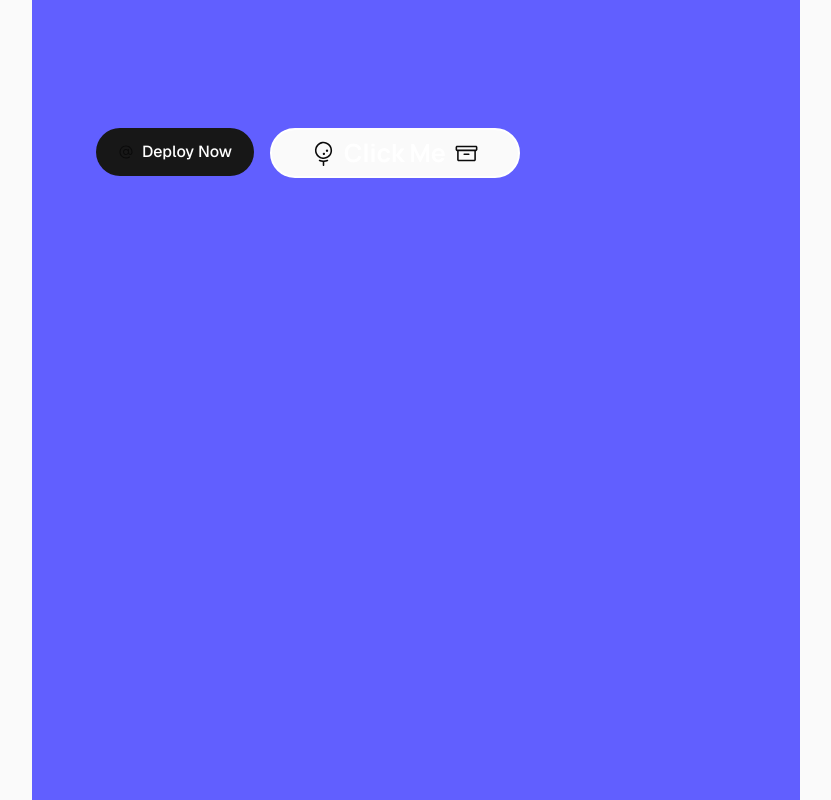
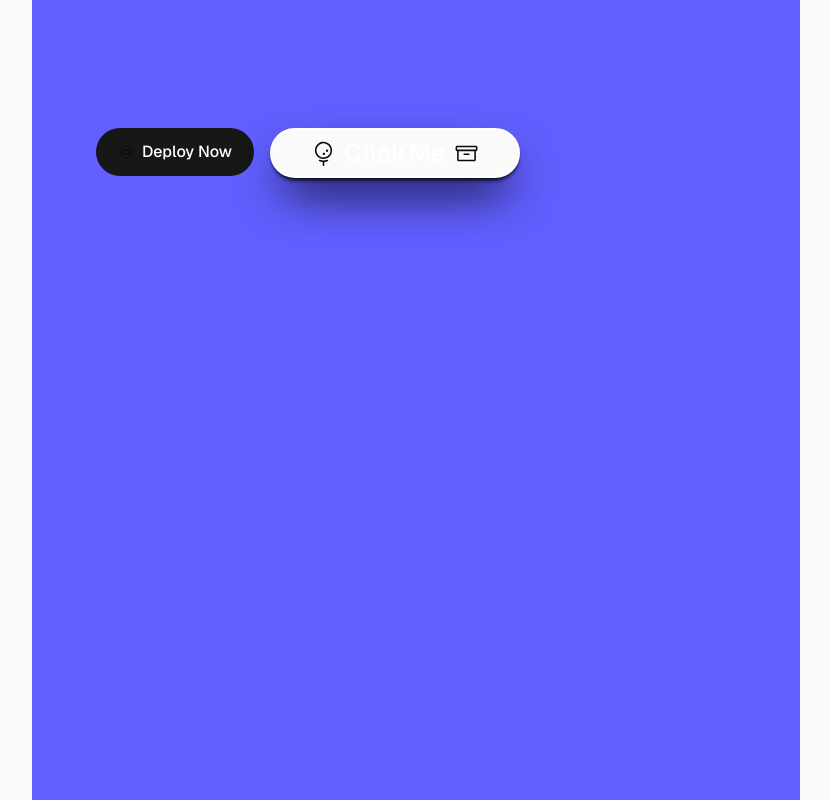
Before and after one commit to son-fr/Test-d-alternance-d-veloppeur-Front-end-Uxer, a Next.js app in the folder nextjs-dashboard/: page / in a window 1280 px wide. Shown: the whole page, without its empty margins (224-1055 px from the left). Built offline with nearby package versions, Linux system fonts and the light colour scheme; a web font is replaced by a local one.

Commit message:
[ADD] shadows effect

```diff
--- a/nextjs-dashboard/app/component/button.tsx
+++ b/nextjs-dashboard/app/component/button.tsx
@@ -3,6 +3,7 @@ import Get_position, {Item_position} from "@/app/props/get_position";
 import Draw_Icons, {Icons_name} from "@/app/props/get_icons";
 import Get_shape from "@/app/props/get_shape";
 import Get_Colors, {Colors_state} from "@/app/props/get_colors";
+import Get_shadow, {Shadows} from "@/app/props/get_shadow";
 import {inter, lusitana, manrope, space_grotesk, sora} from "@/app/ui/font"
 
 type Font_param = {
@@ -23,6 +24,7 @@ export type Button_props = {
     icons?: [left_icon?: Icons_name, right_icon?: Icons_name];
     text_size?: [left_icon?: number, font_size?: number, right_icon?: number];
     button_shape?: 'rectangle' | 'rounded' | 'feather';
+    shadow?: Shadows;
     border?: number;
 }
 
@@ -49,6 +51,7 @@ export type Button_props = {
  * @param {[left_icon?: Icons_name, right_icon?: Icons_name]} icons - The icons chose on the left or on the right of the button (chose between all the icons in /icons/ only need the name of the file). (default: ['none', 'none'])
  * @param {[left_icon?: number, font_size?: number, right_icon?: number]} text_size - The size of the text (in px), first value is the size of the left_icons, the second value is the size of the text, the third value is the size of the right_icon. (default: [15, 20, 15])
  * @param {'rectangle' | 'rounded' | 'feather'} button_shape - The shape of the button between 3 deiferente shape (rectangle, rounded, feather). (default: "rounded")
+ * @param {Shadows} shadow - Define the effect of the button. (default: 'none')
  * @param {number} border - The border of the button (in px). (default: 0)
  * @returns The button component.
  */
@@ -68,18 +71,19 @@ export default function Button({text, font_param = {
                                 position = "center_center",
                                 icons = ['none', 'none'],
                                 text_size = [15, 20, 15],
-                                button_shape = 'rounded', border = 0} : Button_props) {
+                                button_shape = 'rounded', shadow = 'none', border = 0} : Button_props) {
     const Item_position : Item_position = Get_position(position);
     const Shape_button : string = Get_shape(button_shape);
-    color = Get_Colors(color);
+    const colors = Get_Colors(color);
+    const Shadow = Get_shadow(shadow);
 
-    console.log(color.default, color.hover, color.focus)
+    console.log(colors.default, colors.hover, colors.focus, Shadow)
     return (
         <button style={{height: `${height}px`, width: `${width}px`,
                         fontSize: `${text_size[1]}px`, fontWeight: font_param.weight, fontStyle: font_param.style,
-                        "--btn-color-disabled": `${color.disabled}`, "--btn-color": `${color.default}`, "--btn-color-hover": `${color.hover}`, "--btn-color-focus": `${color.focus}`,
+                        "--btn-color-disabled": `${colors.disabled}`, "--btn-color": `${colors.default}`, "--btn-color-hover": `${colors.hover}`, "--btn-color-focus": `${colors.focus}`,
                         alignItems: Item_position.align, justifyContent: Item_position.justify,
-                        borderRadius: Shape_button, border: `${border}px solid` } as React.CSSProperties}
+                        borderRadius: Shape_button, boxShadow: Shadow, border: `${border}px solid` } as React.CSSProperties}
                         className={`${font_param.font.className}  ${styles.button} flex gap-2 px-5 text-background`}>
             {Draw_Icons(icons[0], text_size[0], text_size[0])}
             {text}
--- a/nextjs-dashboard/app/page.tsx
+++ b/nextjs-dashboard/app/page.tsx
@@ -22,7 +22,7 @@ export default function Home() {
             />
             Deploy Now
           </a>
-          <Button text="Click Me" height={50} width={250} position="center_center" text_size={[25, 25, 25]} icons={['golf', 'archive']} border={2} color={{default: 'Neutral/Grey/50',hover: 'Semantic/Cyan/400'}} font_param={{font: manrope, weight: 700}} />
+          <Button text="Click Me" height={50} width={250} position="center_center" text_size={[25, 25, 25]} icons={['golf', 'archive']} border={2} color={{default: 'Neutral/Grey/50',hover: 'Semantic/Cyan/400'}} font_param={{font: manrope, weight: 700}} shadow='shadow-2xl-down'/>
         </div>
       </main>
     </div>
--- /dev/null
+++ b/nextjs-dashboard/app/props/get_shadow.tsx
@@ -0,0 +1,29 @@
+
+
+export type Shadows =   'none' |
+                        'shadow-xs-down' | 'shadow-s-down' | 'shadow-m-down' | 'shadow-l-down' | 'shadow-xl-down' | 'shadow-2xl-down' |
+                        'shadow-xs-up' | 'shadow-s-up' | 'shadow-m-up' | 'shadow-l-up' | 'shadow-xl-up' | 'shadow-2xl-up' |
+                        'focusring-primary'
+
+export default function Get_shadow(shadow: Shadows) {
+    const list_shadows = [
+                        [ 'none' ,
+                        'shadow-xs-down' , 'shadow-s-down' , 'shadow-m-down' , 'shadow-l-down' , 'shadow-xl-down' , 'shadow-2xl-down' ,
+                        'shadow-xs-up' , 'shadow-s-up' , 'shadow-m-up' , 'shadow-l-up' , 'shadow-xl-up' , 'shadow-2xl-up' ,
+                        'focusring-primary'],
+                        ['0px 0px 0px 0px #000000',
+                        '0px 1px 2px 0px #000000', '0px 1px 2px -1px #000000, 0px 1px 3px 0px #000000', '0px 2px 4px -2px #000000, 0px 4px 6px -1px #000000', '0px 2px 2px -1px #000000, 0px 4px 6px -2px #000000, 0px 12px 16px -4px #000000', '0px 3px 3px -1.5px #000000, 0px 8px 8px -4px #000000, 0px 20px 24px -4px #000000', '0px 4px 4px -2px #000000, 0px 24px 48px -12px #000000',
+                        '0px -1px 2px 0px #000000', '0px -1px 2px -1px #000000, 0px -1px 3px 0px #000000', '0px -2px 4px -2px #000000, 0px -4px 6px -1px #000000', '0px -2px 2px -1px #000000, 0px -4px 6px -2px #000000, 0px -12px 16px -4px #000000', '0px -3px 3px -1.5px #000000, 0px -8px 8px -4px #000000, 0px -20px 24px -4px #000000', '0px -4px 4px -2px #000000, 0px -24px 48px -12px #000000',
+                        '0px 0px 0px 3px #000000']]
+    let shadow_value: string = ''
+
+    for (let i = 0; i != list_shadows[0].length; i++) {
+        if (list_shadows[0][i] === shadow) {
+            shadow_value = list_shadows[1][i];
+            break;
+        }
+    }
+    return(
+        shadow_value
+    )
+}
```
